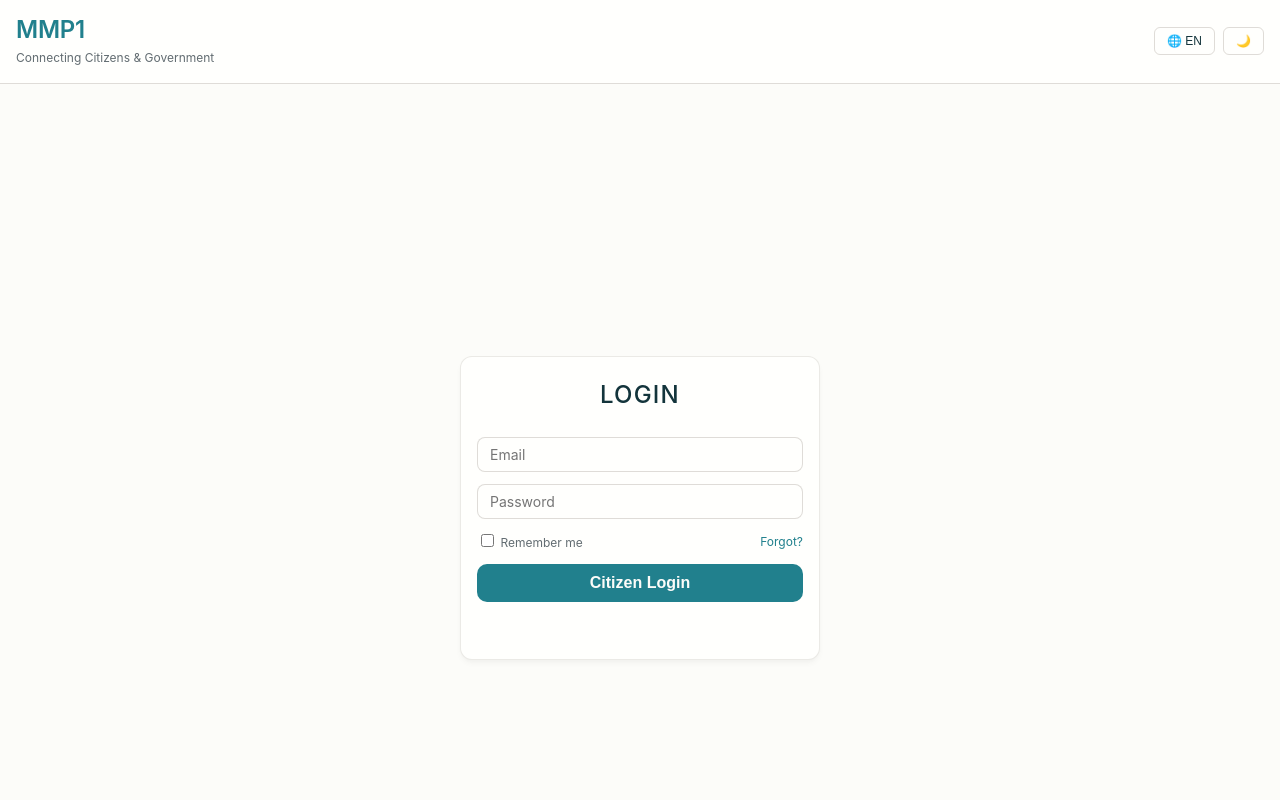
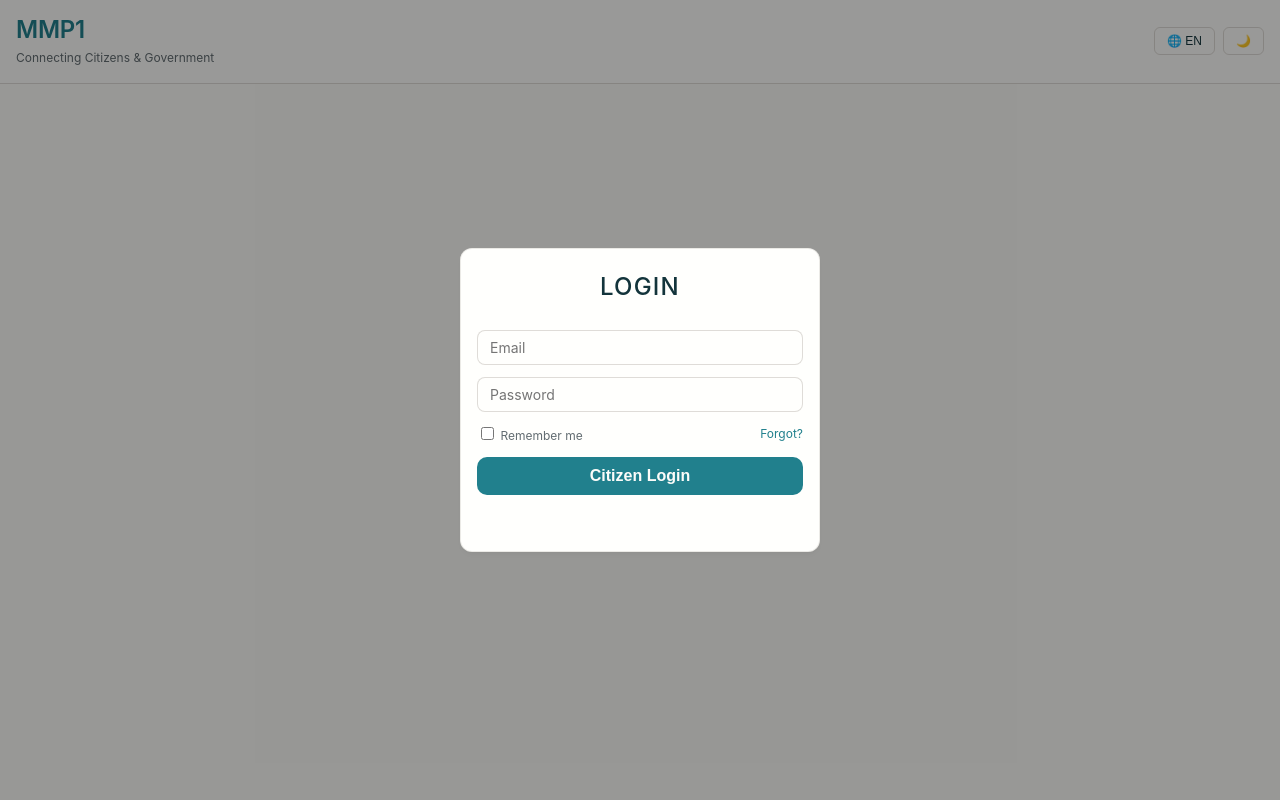
Before and after one commit to ManiCherith/sih2025, a website: page index.html in a window 1280 px wide. Both pictures are taken after a click on the button "Get Started". Shown: the top 800 px of the page. Drawn offline with nearby package versions, Linux system fonts and the light colour scheme; a web font is replaced by a local one.

Commit message:
fixed a layout issue(stats bar showing up everywhere)

```diff
--- a/app.js
+++ b/app.js
@@ -326,52 +326,52 @@ if (adminCard) {
     }
 selectRole(role) {
   this.currentRole = role;
-  console.log(`[LOG] selectRole called with role: ${role}`);
 
   const landingPage = document.getElementById('landingPage');
   if (landingPage) landingPage.classList.add('hidden');
 
-  document.getElementById('citizenLoginForm').classList.add('hidden');
-  document.getElementById('adminLoginForm').classList.add('hidden');
+  const citizenForm = document.getElementById('citizenLoginForm');
+  const adminForm   = document.getElementById('adminLoginForm');
+  const citizenWrap = citizenForm ? citizenForm.parentElement : null;
+  const adminWrap   = adminForm ? adminForm.parentElement   : null;
 
+  // hide both forms + wrappers first
+  citizenForm?.classList.add('hidden');
+  adminForm?.classList.add('hidden');
+  citizenWrap?.classList.remove('active');
+  adminWrap?.classList.remove('active');
+
+  // show the chosen one
   if (role === 'citizen') {
-    document.getElementById('citizenLoginForm').classList.remove('hidden');
+    citizenForm?.classList.remove('hidden');
+    citizenWrap?.classList.add('active');
   } else if (role === 'admin') {
-    document.getElementById('adminLoginForm').classList.remove('hidden');
+    adminForm?.classList.remove('hidden');
+    adminWrap?.classList.add('active');
   }
 
-  document.getElementById('citizenInterface').classList.add('hidden');
-  document.getElementById('adminInterface').classList.add('hidden');
-
-  const backToHome = document.getElementById('backToHome');
-  if (backToHome) backToHome.classList.add('hidden');
+  document.body.classList.add('modal-open');
 }
 
 
    showLandingPage() {
   this.currentRole = null;
 
-  const landingPage = document.getElementById('landingPage');
-  if (landingPage) landingPage.classList.remove('hidden');
+  document.getElementById('landingPage')?.classList.remove('hidden');
 
-const citizenLoginForm = document.getElementById('citizenLoginForm');
-if (citizenLoginForm) citizenLoginForm.classList.add('hidden');
+  const citizenForm = document.getElementById('citizenLoginForm');
+  const adminForm   = document.getElementById('adminLoginForm');
 
+  citizenForm?.classList.add('hidden');
+  adminForm?.classList.add('hidden');
+  citizenForm?.parentElement?.classList.remove('active');
+  adminForm?.parentElement?.classList.remove('active');
 
-const adminLoginForm = document.getElementById('adminLoginForm');
-if (adminLoginForm) adminLoginForm.classList.add('hidden');
+  document.getElementById('citizenInterface')?.classList.add('hidden');
+  document.getElementById('adminInterface')?.classList.add('hidden');
 
-
-
-  const citizenInterface = document.getElementById('citizenInterface');
-  if (citizenInterface) citizenInterface.classList.add('hidden');
-
-  const adminInterface = document.getElementById('adminInterface');
-  if (adminInterface) adminInterface.classList.add('hidden');
-
-
-  const backToHome = document.getElementById('backToHome');
-  if (backToHome) backToHome.classList.add('hidden');
+  document.getElementById('backToHome')?.classList.add('hidden');
+  document.body.classList.remove('modal-open');
 }
 
  async login(email, password, role) {
@@ -399,14 +399,17 @@ if (adminLoginForm) adminLoginForm.classList.add('hidden');
 
     document.getElementById('citizenLoginForm').classList.add('hidden');
     document.getElementById('adminLoginForm').classList.add('hidden');
-
+document.getElementById('landingPage')?.classList.add('hidden');
 
     if (role === 'citizen') {
       document.getElementById('citizenInterface').classList.remove('hidden');
     } else if (role === 'admin') {
       document.getElementById('adminInterface').classList.remove('hidden');
     }
+document.getElementById('citizenLoginForm')?.parentElement?.classList.remove('active');
+document.getElementById('adminLoginForm')?.parentElement?.classList.remove('active');
 
+document.body.classList.remove('modal-open');
 
     const backToHome = document.getElementById('backToHome');
     if (backToHome) backToHome.classList.remove('hidden');
--- a/index.html
+++ b/index.html
@@ -57,6 +57,23 @@
                             <button class="btn btn--primary btn--full-width">Access Dashboard</button>
                         </div>
                     </div>
+                             <div class="stats-overview">
+                    <div class="stat-item">
+                        <span class="stat-number">1,247</span>
+                        <span class="stat-label">Issues Reported</span>
+                    </div>
+                    <div class="stat-item">
+                        <span class="stat-number">1,089</span>
+                        <span class="stat-label">Issues Resolved</span>
+                    </div>
+                    <div class="stat-item">
+                        <span class="stat-number">2.8 days</span>
+                        <span class="stat-label">Avg Resolution Time</span>
+                    </div>
+                    <div class="stat-item">
+                        <span class="stat-number">4.2★</span>
+                        <span class="stat-label">Citizen Satisfaction</span>
+                    </div>
      </section>
 <div class="login-wrapper">
   <form id="citizenLoginForm" class="login-card hidden">
@@ -92,24 +109,6 @@
 
                 </div>
 
-
-                <div class="stats-overview">
-                    <div class="stat-item">
-                        <span class="stat-number">1,247</span>
-                        <span class="stat-label">Issues Reported</span>
-                    </div>
-                    <div class="stat-item">
-                        <span class="stat-number">1,089</span>
-                        <span class="stat-label">Issues Resolved</span>
-                    </div>
-                    <div class="stat-item">
-                        <span class="stat-number">2.8 days</span>
-                        <span class="stat-label">Avg Resolution Time</span>
-                    </div>
-                    <div class="stat-item">
-                        <span class="stat-number">4.2★</span>
-                        <span class="stat-label">Citizen Satisfaction</span>
-                    </div>
                 </div>
             </div>
         </section>
--- a/style.css
+++ b/style.css
@@ -1674,15 +1674,22 @@ select.form-control {
 --------------------------------------------- */
 
 /* Container that centers the form vertically and horizontally */
+/* Login modal wrapper — hidden by default */
 .login-wrapper {
-  width: 100vw;
-  height: 100vh;
-  display: flex;
+  display: none;                  /* don't take space unless active */
+}
+
+/* Shown only when we add .active from JS */
+.login-wrapper.active {
+  position: fixed;
+  inset: 0;                       /* top:0; right:0; bottom:0; left:0 */
+  display: flex;
+  align-items: center;
   justify-content: center;
-  align-items: center;
-  background-color: var(--color-background);
-  z-index: 200;
-}
+  background: rgba(0,0,0,0.4);    /* dim overlay */
+  z-index: 1000;
+}
+body.modal-open { overflow: hidden; }
 
 /* Login form card styling */
 .login-card {
```
